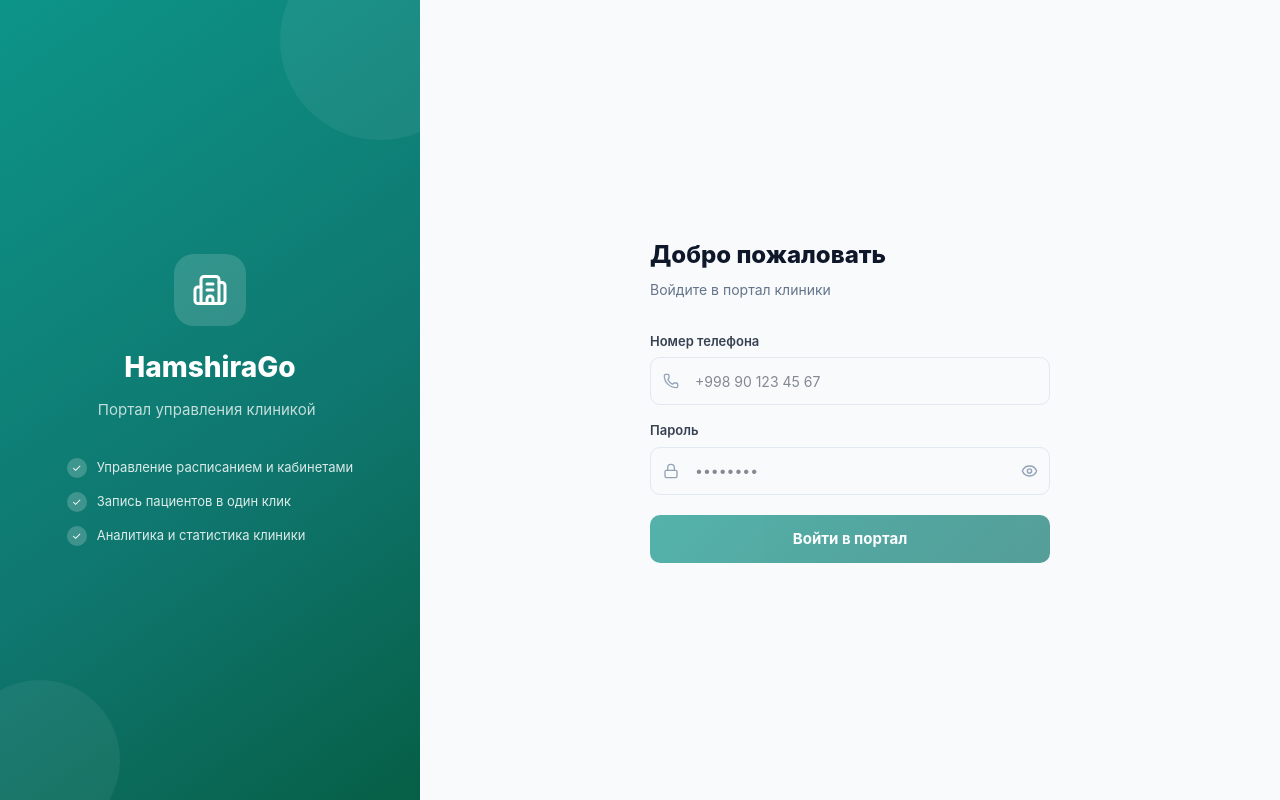
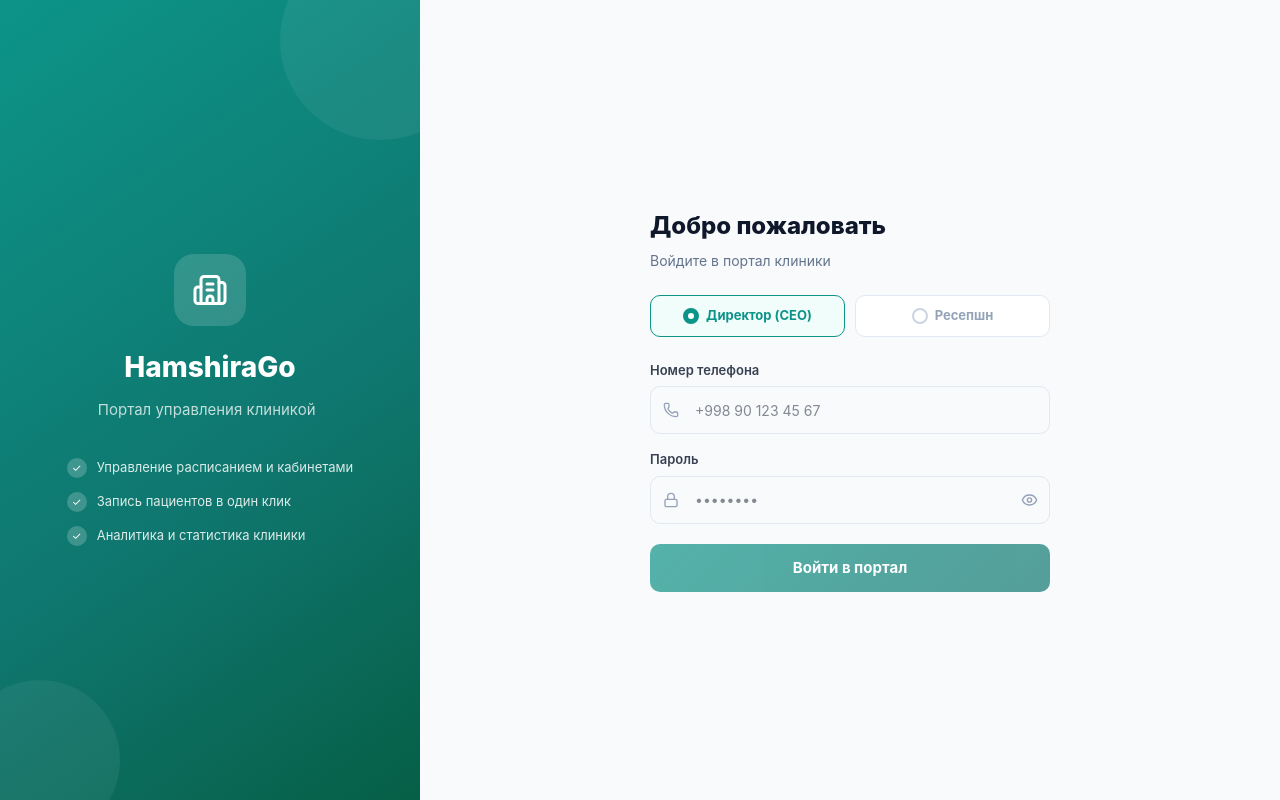
Before and after one commit to diyor011/hamshirago-web-medic, a Next.js app: page /clinic/auth in a window 1280 px wide. Built offline with nearby package versions, Linux system fonts and the light colour scheme; no server answers.

Commit message:
feat(clinic/auth): add CEO/RECEPTION role selector on login page

```diff
--- a/app/clinic/auth/page.tsx
+++ b/app/clinic/auth/page.tsx
@@ -22,6 +22,7 @@ function formatPhone(raw: string): string {
 
 export default function ClinicAuthPage() {
   const router = useRouter();
+  const [role, setRole] = useState<"CEO" | "RECEPTION">("CEO");
   const [phone, setPhone] = useState("");
   const [password, setPassword] = useState("");
   const [showPassword, setShowPassword] = useState(false);
@@ -51,10 +52,10 @@ export default function ClinicAuthPage() {
       const res = await clinicApi.auth.login(rawPhone, password);
       localStorage.setItem("clinic_token", res.token ?? res.access_token ?? "");
       localStorage.setItem("clinic_user", JSON.stringify(res.user));
-      const role = getClinicRole();
-      if (role === "DOCTOR") {
+      const jwtRole = getClinicRole();
+      if (jwtRole === "DOCTOR") {
         router.replace("/doctor");
-      } else if (role === "RECEPTION") {
+      } else if (jwtRole === "RECEPTION") {
         router.replace("/clinic/reception");
       } else {
         router.replace("/clinic/dashboard");
@@ -126,7 +127,39 @@ export default function ClinicAuthPage() {
           </div>
 
           <h2 style={{ fontSize: 24, fontWeight: 800, color: "#0f172a", marginBottom: 6 }}>Добро пожаловать</h2>
-          <p style={{ fontSize: 14, color: "#64748b", marginBottom: 32 }}>Войдите в портал клиники</p>
+          <p style={{ fontSize: 14, color: "#64748b", marginBottom: 24 }}>Войдите в портал клиники</p>
+
+          {/* Role selector */}
+          <div style={{ display: "flex", gap: 10, marginBottom: 24 }}>
+            {(["CEO", "RECEPTION"] as const).map((r) => {
+              const active = role === r;
+              return (
+                <button
+                  key={r}
+                  type="button"
+                  onClick={() => setRole(r)}
+                  style={{
+                    flex: 1, padding: "10px 0", borderRadius: 10, fontSize: 13, fontWeight: 700,
+                    border: `1.5px solid ${active ? "#0d9488" : "#e2e8f0"}`,
+                    background: active ? "#f0fdfa" : "#fff",
+                    color: active ? "#0d9488" : "#94a3b8",
+                    cursor: "pointer", transition: "all 0.15s",
+                    display: "flex", alignItems: "center", justifyContent: "center", gap: 7,
+                  }}
+                >
+                  <span style={{
+                    width: 16, height: 16, borderRadius: "50%", flexShrink: 0,
+                    border: `2px solid ${active ? "#0d9488" : "#cbd5e1"}`,
+                    background: active ? "#0d9488" : "#fff",
+                    display: "flex", alignItems: "center", justifyContent: "center",
+                  }}>
+                    {active && <span style={{ width: 6, height: 6, borderRadius: "50%", background: "#fff" }} />}
+                  </span>
+                  {r === "CEO" ? "Директор (CEO)" : "Ресепшн"}
+                </button>
+              );
+            })}
+          </div>
 
           <form onSubmit={handleSubmit} style={{ display: "flex", flexDirection: "column", gap: 16 }}>
             <div>
```
